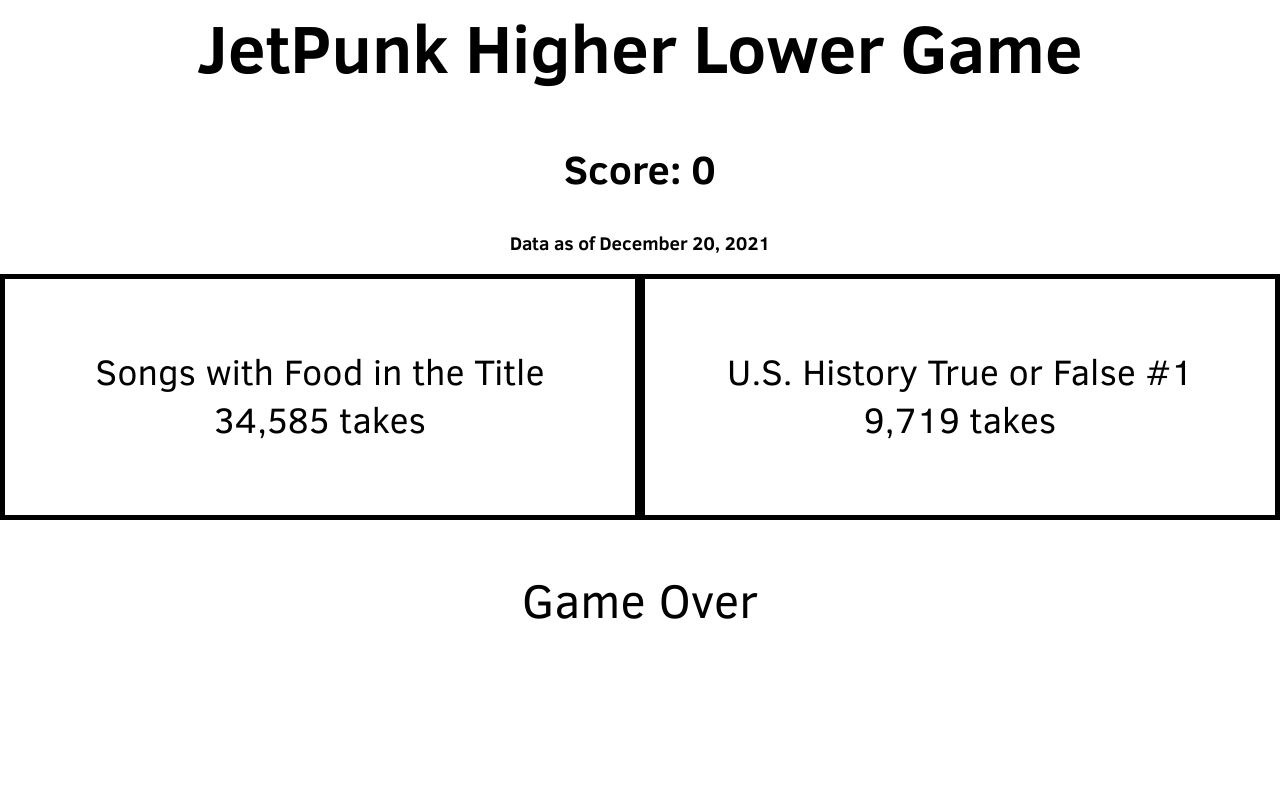
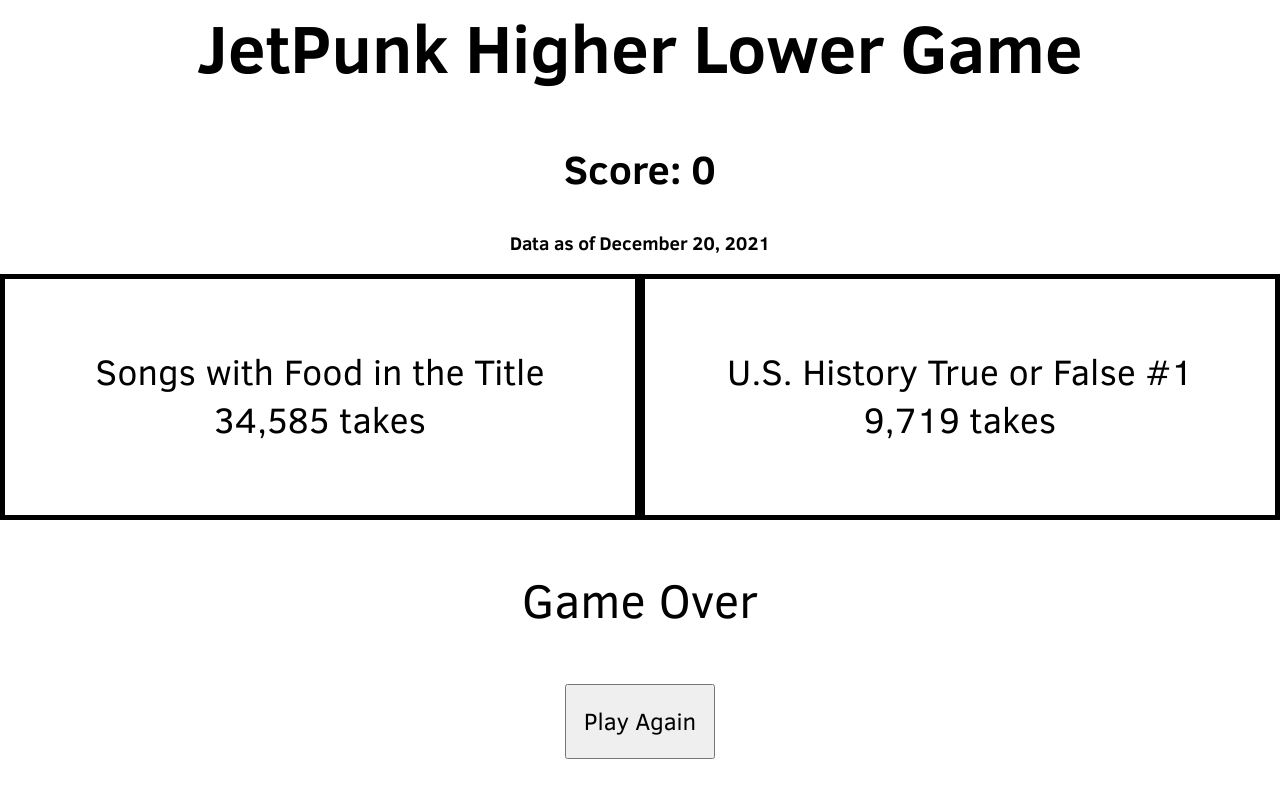
Before and after one commit to Abkwreu/jphigherlower, a plain HTML site: page index.html in a window 1280 px wide. Both pictures are taken after a click on the button "Higher". Drawn offline with Linux system fonts and the light colour scheme.

Commit message:
Add play again button

```diff
--- a/index.html
+++ b/index.html
@@ -25,10 +25,12 @@
             <div id="takesr"></div>
         </div>
     </div>
+    <div id="gameover"></div>
     <div id="buttons">
         <button class="gbutton" id="next">Next</button>
         <button class="gbutton" id="more">Higher</button>
         <button class="gbutton" id="less">Lower</button>
+        <button class="gbutton" id="again">Play Again</button>
     </div>
 </body>
 
--- a/script.js
+++ b/script.js
@@ -13,15 +13,17 @@ window.onload = function () {
     next = document.getElementById("next");
     more = document.getElementById("more");
     less = document.getElementById("less");
+    again = document.getElementById("again");
 
     next.style.display = "none"
+    again.style.display = "none";
     cl = randInt(data.length);
     cln = data[cl];
     data.splice(cl, 1);
     setupQuizzes();
     refreshHtml();
 
-    document.getElementById("next").onclick = function () {
+    next.onclick = function () {
         cl = cr;
         cln = crn;
         state = false;
@@ -32,7 +34,7 @@ window.onload = function () {
         next.style.display = "none";
     }
 
-    document.getElementById("more").onclick = function () {
+    more.onclick = function () {
         if (moreCorrect) {
             score++;
             state = true;
@@ -50,7 +52,7 @@ window.onload = function () {
         }
     }
 
-    document.getElementById("less").onclick = function () {
+    less.onclick = function () {
         if (lessCorrect) {
             score++;
             state = true;
@@ -66,6 +68,10 @@ window.onload = function () {
             refreshHtml();
             gameOver();
         }
+    }
+
+    again.onclick = function() {
+        location.reload();
     }
 };
 
@@ -97,5 +103,6 @@ function refreshHtml() {
 function gameOver() {
     more.style.display = "none";
     less.style.display = "none";
-    document.getElementById("buttons").innerHTML = "Game Over";
+    again.style.display = "inline-block";
+    document.getElementById("gameover").innerHTML = "Game Over";
 }
--- a/style.css
+++ b/style.css
@@ -23,8 +23,13 @@ h2 {
 #buttons {
     display: flex;
     justify-content: center;
+    margin-top: 50px;
+}
+
+#gameover {
     font-size: 48px;
     margin-top: 50px;
+    text-align: center;
 }
 
 .gbutton {
@@ -36,7 +41,7 @@ h2 {
 .column {
     float: left;
     width: 50%;
-    border: 5px solid black;
+    border: 5px solid;
     box-sizing: border-box;
     height: auto;
     text-align: center;
```
